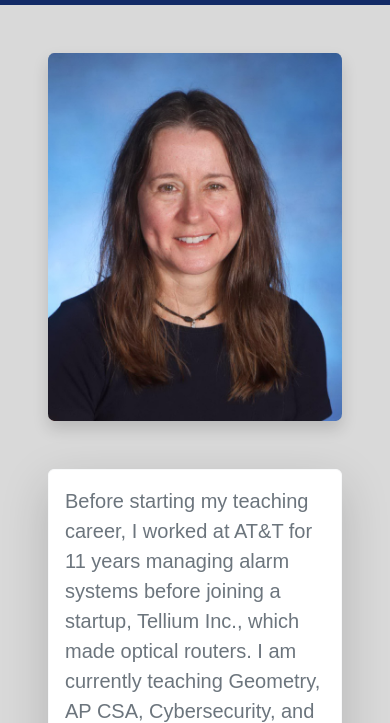
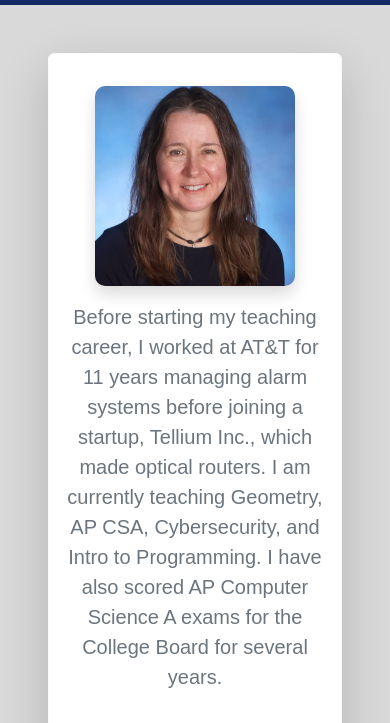
Before and after one commit to anisenson/AP-CSA-Marlboro-Tech, a plain HTML site: page teacher.html in a window 390 px wide. Shown: the part 105-828 px from the top of the page. Drawn offline with nearby package versions, Linux system fonts and the light colour scheme; a web font is replaced by a local one.

Commit message:
fixed responveness of image

```diff
--- a/assets/css files/teacher.css
+++ b/assets/css files/teacher.css
@@ -10,12 +10,27 @@
 
 .section1-img {
     box-shadow: 0px 6px 15px rgba(0, 0, 0, 0.5);
-    border-radius: 2%;
-    width: 100%;
-    height: 100%;
+    border-radius: 5%;
+    width: 250px;
+    height: 250px;
     object-fit: cover;
 }
 
+@media (max-width: 768px) {
+    .section1-img {
+        width: 200px;
+        height: 200px;
+    }
+
+    .d-flex.align-items-center {
+        flex-direction: column;
+        text-align: center;
+    }
+
+    .section1-img {
+        margin-bottom: 15px;
+    }
+}
 
 .section1-description {
     font-size: 18px;
--- a/teacher.html
+++ b/teacher.html
@@ -82,12 +82,10 @@
     <section class="section1">
         <div class="container-fluid p-5">
             <div class="row d-flex justify-content-center g-5">
-                <div class="col-lg-2 col-md-2 col-sm-2 d-flex align-items-stretch">
-                    <img class="img-fluid section1-img shadow"
-                    src="assets/img/mrsrehwinkel.JPG">
-                </div>
-                <div class="col-lg-5 col-md-6 col-sm-12 d-flex align-items-stretch">
+                <div class="col-lg-7 col-md-10 col-sm-12 d-flex align-items-stretch">
                     <div class="p-3 rounded bg-white shadow-lg border border-light d-flex align-items-center">
+                        <img class="img-fluid section1-img shadow m-3" src="assets/img/mrsrehwinkel.JPG"
+                            alt="Mrs. Rehwinkel">
                         <p class="font-alt lead mb-0 text-secondary">
                             Before starting my teaching career, I worked at AT&T for 11 years managing alarm systems
                             before joining a startup, Tellium Inc., which made optical routers. I am currently teaching
@@ -97,15 +95,15 @@
                             <strong class="text-dark">Education:</strong> Electrical Engineering BS from Santa Clara
                             University and MS from Cornell University. I am currently enrolled in the Cybersecurity MS
                             program at Georgia Institute of Technology.
-
-                            <br><br> Contact Mrs. Rehwinkel at <a href =
-                                "mailto:crehwinkel@frhsd.com">crehwinkel@frhsd.com</a>
+                            <br><br>
+                            Contact Mrs. Rehwinkel at <a href="mailto:crehwinkel@frhsd.com">crehwinkel@frhsd.com</a>
                         </p>
                     </div>
                 </div>
             </div>
         </div>
     </section>
+
 
     <!-- Section 2 -->
     <section class="section2" id="section2">
```
